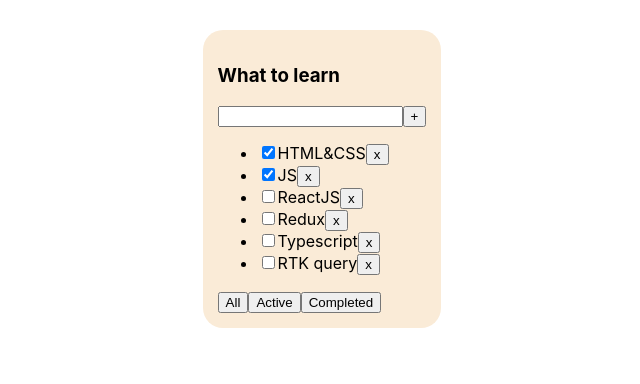
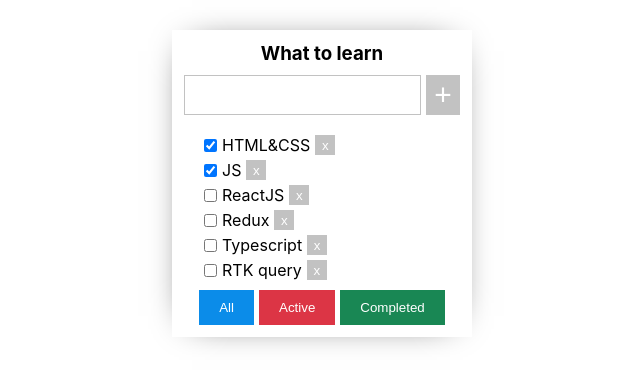
Before and after one commit to ibdkn/1-todolist, a React (Create React App) app: page / in a window 1280 px wide. Shown: the top 384 px of the page, without its empty margins (293-933 px from the left). Built offline with nearby package versions, Linux system fonts and the light colour scheme.

Commit message:
added original styles fot todolist

```diff
--- a/src/App.css
+++ b/src/App.css
@@ -1,15 +1,130 @@
+* {
+    padding: 0;
+    margin: 0;
+    box-sizing: border-box;
+}
+
+ul li {
+    list-style: none;
+}
+
+p {
+    text-align: center;
+    margin-bottom: 10px;
+}
+
+button {
+    border: none;
+    cursor: pointer;
+    transition: .3s ease-in-out;
+
+    &:hover:not([disabled]) {
+        opacity: .7;
+        transition: .3s ease-in-out;
+    }
+
+    &:disabled {
+        opacity: .4;
+        cursor: not-allowed;
+    }
+}
+
 .App {
-  padding: 30px;
-  display: flex;
-  justify-content: center;
+    padding: 30px;
+    display: flex;
+    justify-content: center;
 }
 
 .App > div {
-  margin-right: 50px;
+    margin-right: 50px;
 }
 
 .Todolist {
-  padding: 15px;
-  border-radius: 20px;
-  background-color: antiquewhite;
+    width: 300px;
+    padding: 12px;
+    box-shadow: -1px 0 36px -21px rgba(0, 0, 0, 1);
+
+    h3 {
+        text-align: center;
+        margin-bottom: 10px;
+    }
+
+    ul {
+        padding-left: 20px;
+        margin-bottom: 10px;
+
+        li {
+            display: flex;
+            align-items: center;
+            gap: 5px;
+
+            &+& {
+                margin-top: 5px;
+            }
+
+            button {
+                width: 20px;
+                height: 20px;
+                color: #fff;
+                background-color: #c2c2c2;
+            }
+        }
+    }
+
+    .Controls {
+        position: relative;
+        width: 100%;
+        display: flex;
+        align-items: center;
+        gap: 5px;
+        margin-bottom: 20px;
+
+        .input-error {
+            position: absolute;
+            left: 5px;
+            bottom: -23px;
+            font-size: 10px;
+            color: #DC3545;
+        }
+
+        input {
+            display: inline-block;
+            padding: 10px;
+            max-width: 250px;
+            width: 100%;
+            height: 40px;
+            border: 1px solid #c2c2c2;
+        }
+
+        button {
+            width: 40px;
+            height: 40px;
+            color: #fff;
+            font-size: 30px;
+            border: none;
+            background-color: #c2c2c2;
+        }
+    }
+
+    .Filters {
+        display: flex;
+        align-items: center;
+        justify-content: center;
+        gap: 5px;
+
+        button {
+            padding: 10px 20px;
+            color: #fff;
+            border: none;
+            background-color: #0B8CE9;
+
+            &:nth-child(2) {
+                background-color: #DC3545;
+            }
+
+            &:nth-child(3) {
+                background-color: #198754;
+            }
+        }
+    }
 }
```
